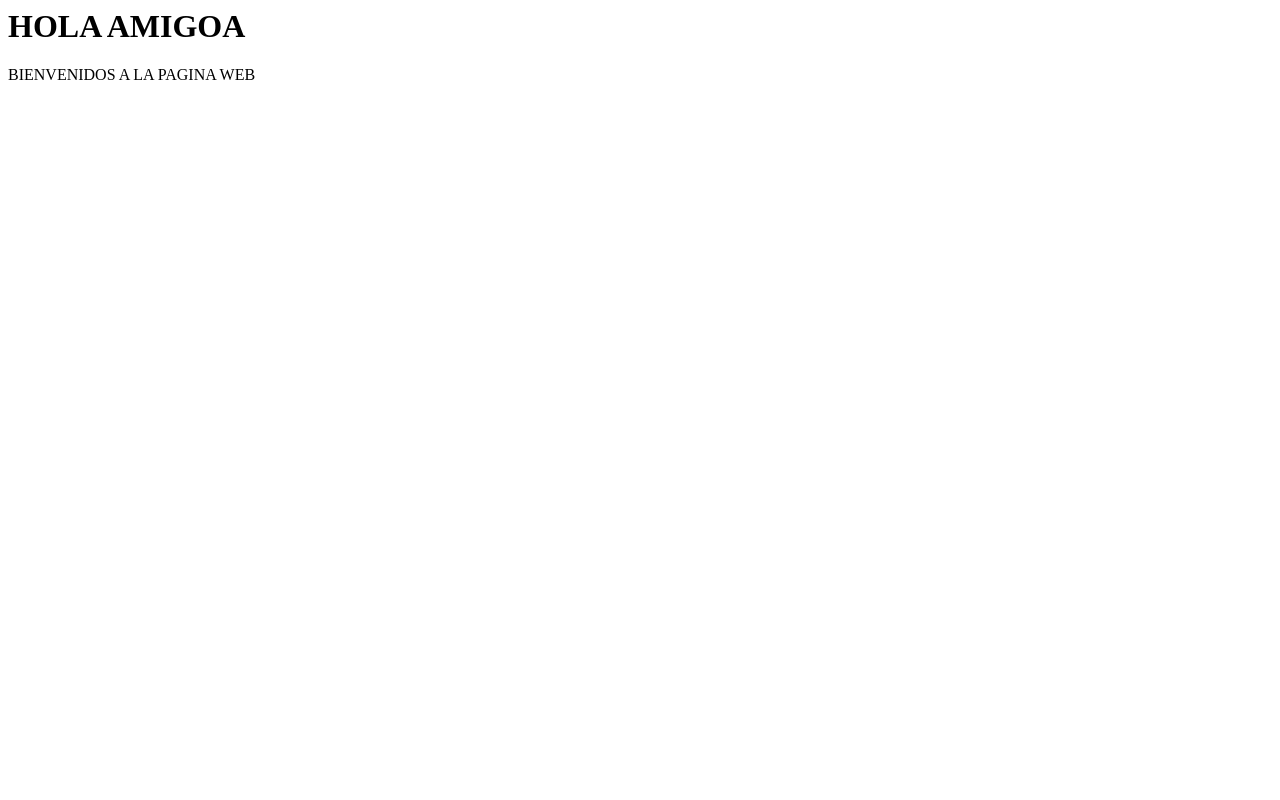
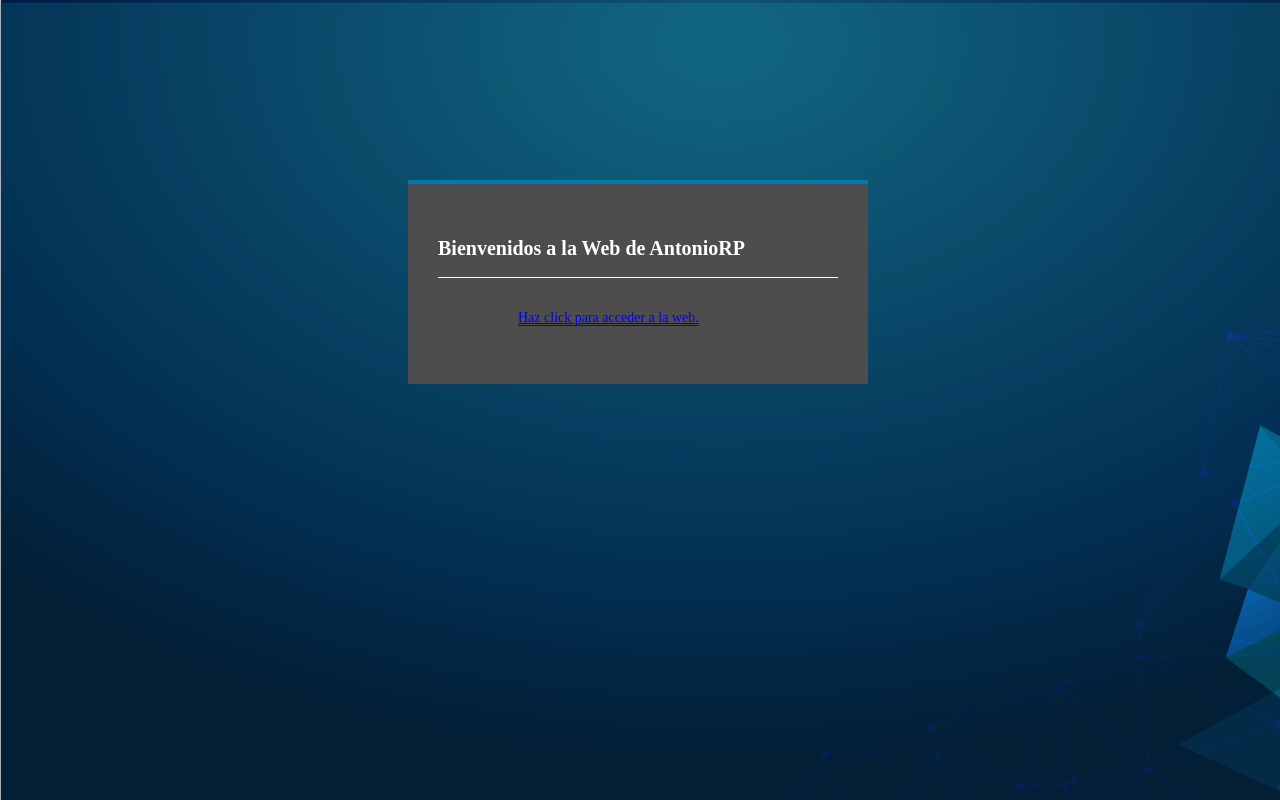
Before and after one commit to AntenusRP/AntenusRP.github.io, a plain HTML site: page index.html in a window 1280 px wide. Drawn offline with Linux system fonts and the light colour scheme.

Commit message:
Add files via upload

```diff
--- a/index.html
+++ b/index.html
@@ -1,9 +1,15 @@
+<!DOCTYPE html>
 <html>
-  <head>
-    <title>prueba</title>
-  </head>
-  <body>
-    <h1>HOLA AMIGOA</h1>
-    <p>BIENVENIDOS A LA PAGINA WEB</p>
-  </body>
+    <head>
+        <title>Sitio Web de AntonioRP</title>
+        <meta name="author" content="Antonio Rodriguez Pulido">
+        <link rel="icon" type="image/png" href="images/ies.png"/>
+        <link rel="stylesheet" type="text/css" href="style/presentacion.css">
+    </head>
+    <body>
+        <div id="recuadro">
+            <h5>Bienvenidos a la Web de AntonioRP</h5>
+            <a href="principal.html">Haz click para acceder a la web.</a>
+        </div>
+    </body>
 </html>
--- /dev/null
+++ b/style/presentacion.css
@@ -0,0 +1,28 @@
+body{
+    background-image:url(../images/bg.png);
+    color: white;
+}
+div{
+    width: 400px;
+    height: 160px;
+    background-color: #4e4d4d;
+    margin-top: 180px;
+    padding: 20px 30px;
+    border-top: 4px solid #017bab;
+    margin-left: 400px;
+}
+h5{
+    height: 40px;
+    margin-bottom: 30px;
+    border-bottom: 1px solid;
+    font-size: 20px;
+}
+a{
+    height: 40px;
+    font-size: 14px;
+    border-bottom: 1px solid;
+    margin-left: 80px;
+}
+a:hover{
+text-decoration: underline;
+}
```
Also changed, not shown: principal.html (added, +9 -0 lines), images/bg.png (added), images/ies.png (added).
